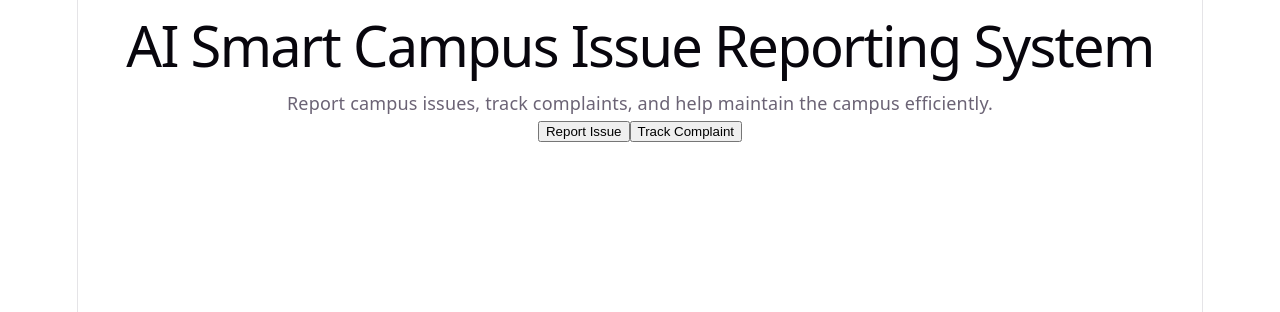
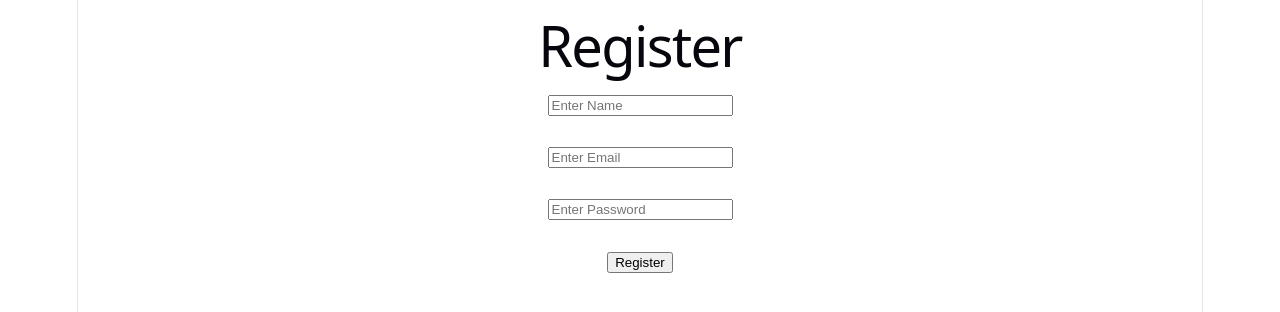
Before and after one commit to harshithan1706NH/AI_Campus, a React app in the folder frontend/: page /register in a window 1280 px wide. Shown: the top 312 px of the page. Built offline with nearby package versions, Linux system fonts and the light colour scheme; the HTML template or start-up script is replaced by a standard one.

Commit message:
Created login and register forms

```diff
--- a/frontend/package.json
+++ b/frontend/package.json
@@ -11,7 +11,8 @@
   },
   "dependencies": {
     "react": "^19.2.6",
-    "react-dom": "^19.2.6"
+    "react-dom": "^19.2.6",
+    "react-router-dom": "^7.17.0"
   },
   "devDependencies": {
     "@eslint/js": "^10.0.1",
--- a/frontend/src/App.jsx
+++ b/frontend/src/App.jsx
@@ -1,7 +1,19 @@
+import { BrowserRouter, Routes, Route } from "react-router-dom";
+
 import Home from "./pages/Home";
+import Login from "./pages/Login";
+import Register from "./pages/Register";
 
 function App() {
-  return <Home />;
+  return (
+    <BrowserRouter>
+      <Routes>
+        <Route path="/" element={<Home />} />
+        <Route path="/login" element={<Login />} />
+        <Route path="/register" element={<Register />} />
+      </Routes>
+    </BrowserRouter>
+  );
 }
 
 export default App;
--- a/frontend/src/pages/Home.jsx
+++ b/frontend/src/pages/Home.jsx
@@ -1,15 +1,21 @@
+import { Link } from "react-router-dom";
+
 function Home() {
   return (
     <div>
       <h1>AI Smart Campus Issue Reporting System</h1>
 
       <p>
-        Report campus issues, track complaints, and help maintain the campus
-        efficiently.
+        Report campus issues, track complaints, and help maintain the campus efficiently.
       </p>
 
-      <button>Report Issue</button>
-      <button>Track Complaint</button>
+      <Link to="/login">
+        <button>Login</button>
+      </Link>
+
+      <Link to="/register">
+        <button>Register</button>
+      </Link>
     </div>
   );
 }
--- /dev/null
+++ b/frontend/src/pages/Login.jsx
@@ -0,0 +1,19 @@
+function Login() {
+  return (
+    <div>
+      <h1>Login</h1>
+
+      <form>
+        <input type="email" placeholder="Enter Email" />
+        <br /><br />
+
+        <input type="password" placeholder="Enter Password" />
+        <br /><br />
+
+        <button type="submit">Login</button>
+      </form>
+    </div>
+  );
+}
+
+export default Login;
--- /dev/null
+++ b/frontend/src/pages/Register.jsx
@@ -0,0 +1,22 @@
+function Register() {
+  return (
+    <div>
+      <h1>Register</h1>
+
+      <form>
+        <input type="text" placeholder="Enter Name" />
+        <br /><br />
+
+        <input type="email" placeholder="Enter Email" />
+        <br /><br />
+
+        <input type="password" placeholder="Enter Password" />
+        <br /><br />
+
+        <button type="submit">Register</button>
+      </form>
+    </div>
+  );
+}
+
+export default Register;
```
Also changed, not shown: 1 other file (tests, documents, lock files or other folders).
